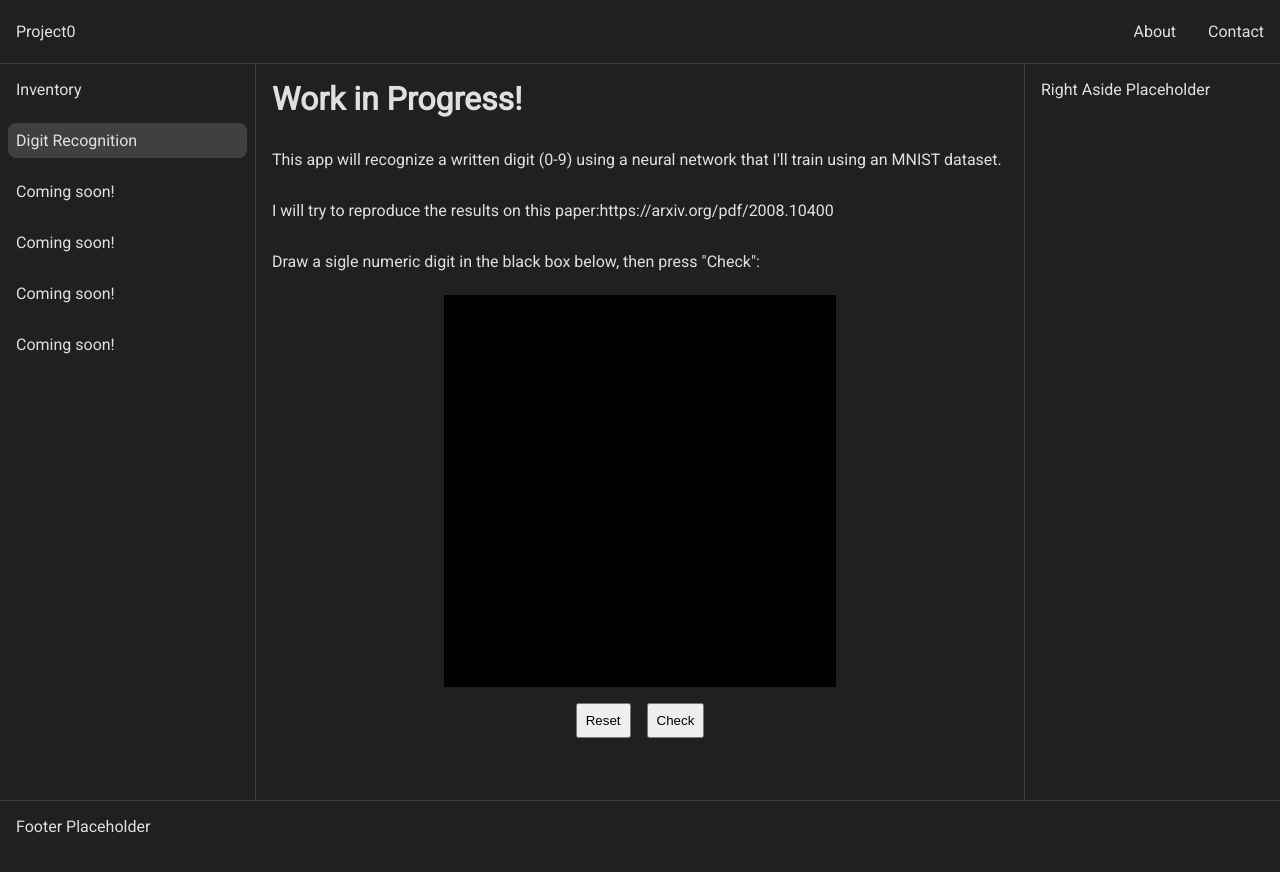
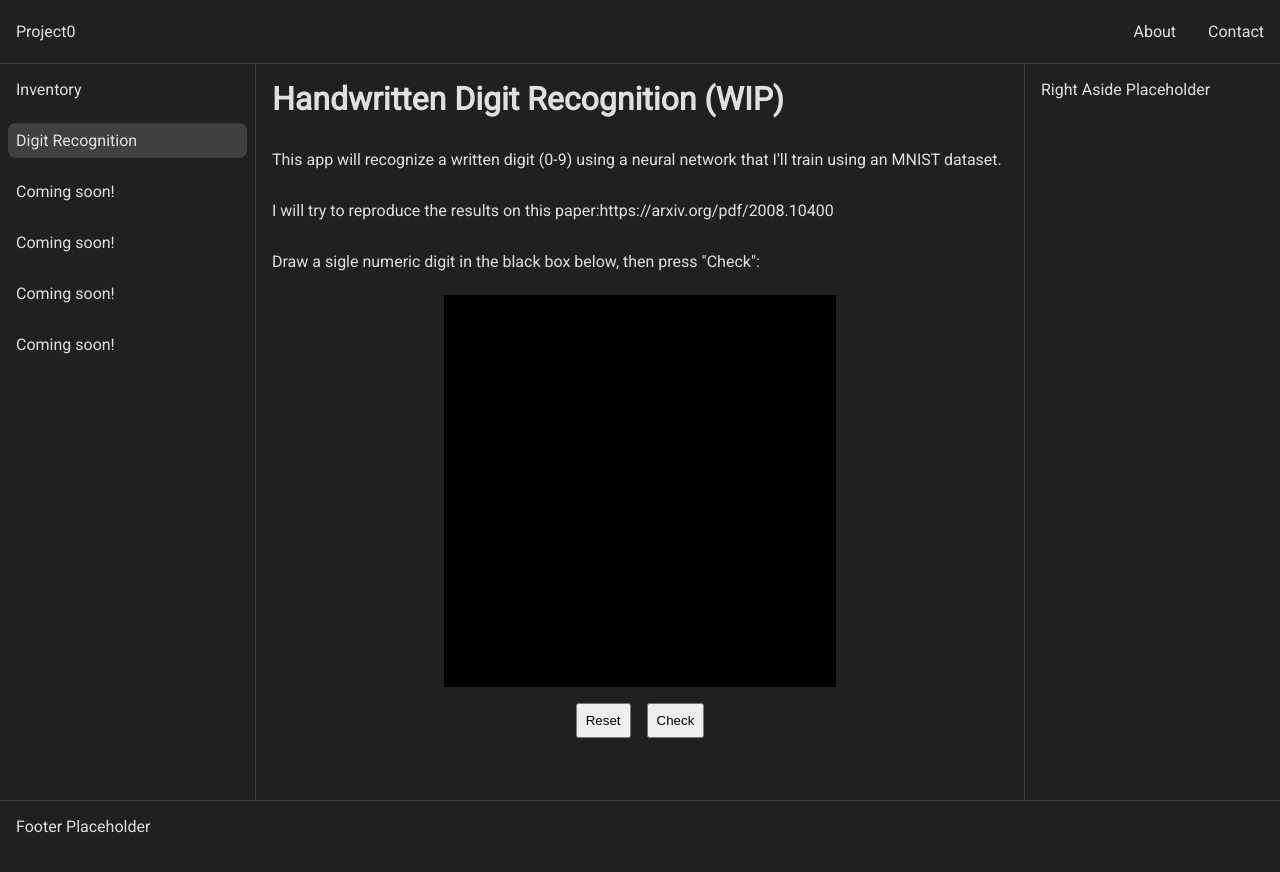
Before and after one commit to Caderk/project0, a Next.js app in the folder frontend-service/: page /digit-recognition in a window 1280 px wide. Shown: the top 872 px of the page. Built offline with nearby package versions, Linux system fonts and the light colour scheme.

Commit message:
Changed title

```diff
--- a/frontend-service/src/app/digit-recognition/page.tsx
+++ b/frontend-service/src/app/digit-recognition/page.tsx
@@ -122,7 +122,7 @@ export default function Page() {
 
   return (
     <>
-      <h1>Work in Progress!</h1>
+      <h1>Handwritten Digit Recognition (WIP)</h1>
       <span>
         This app will recognize a written digit (0-9) using a neural network
         that I&apos;ll train using an MNIST dataset.
@@ -168,7 +168,7 @@ export default function Page() {
       )}
       {errorMessage && (
         <div>
-          <h2>Error: {errorMessage}</h2>
+          <h2 className="error-message">Error: {errorMessage}</h2>
         </div>
       )}
     </>
```
